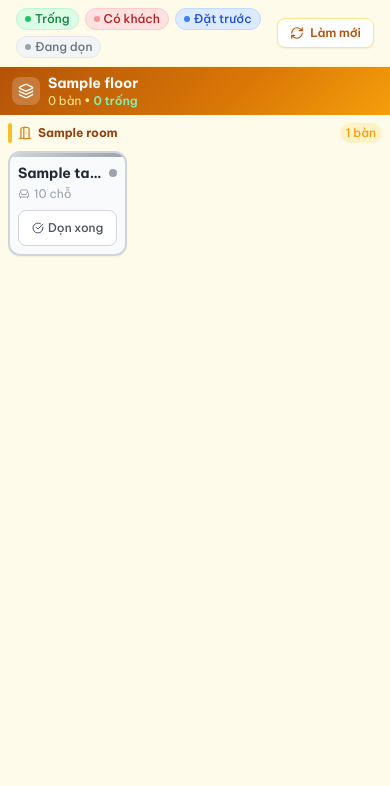
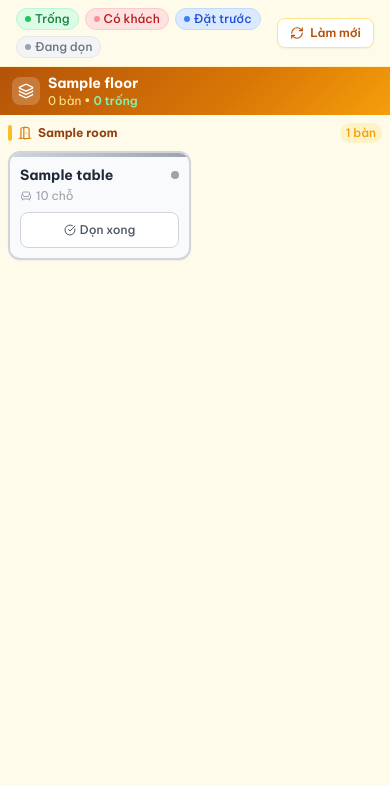
Before and after one commit to phanvanhoi/myquang-webapp, a Python web app: template app/templates/tables/index.html in a window 390 px wide. Shown: the top 786 px of the page. Run offline with Jinja, Linux system fonts and the light colour scheme; the template is opened without the code that fills it: most values are stand-ins (such as "Sample title", 1, 10 or a date in 2020); some libraries are stand-ins or nearby versions.

Commit message:
Redesign tables map mobile layout: stack floors and rooms vertically
Mobile (<md): floors and rooms stack vertically, page scrolls naturally,
2-3 column grid for cards. Desktop (md+): keeps no-scroll viewport-fit
side-by-side layout.

Fixes squished narrow cards on phones when floor 2 has multiple rooms.

```diff
--- a/app/templates/tables/index.html
+++ b/app/templates/tables/index.html
@@ -5,8 +5,11 @@
 
 {% block head %}
 <style>
-  /* Override main's overflow-auto and padding so THIS page is no-scroll */
-  main { overflow: hidden !important; padding: 0 !important; }
+  /* Mobile: allow scroll. Desktop (md+): no-scroll viewport fit */
+  main { padding: 0 !important; }
+  @media (min-width: 768px) {
+    main { overflow: hidden !important; }
+  }
 
   .floor-strip {
     background: linear-gradient(135deg, #b45309 0%, #d97706 60%, #f59e0b 100%);
@@ -24,9 +27,15 @@
   .table-card:hover {
     transform: translateY(-2px);
   }
-  /* Thin scrollbar for rooms column if ever needed */
   .rooms-wrap::-webkit-scrollbar { width: 4px; }
   .rooms-wrap::-webkit-scrollbar-thumb { background: #fcd34d; border-radius: 2px; }
+
+  /* Desktop: auto-fit compact cards */
+  @media (min-width: 768px) {
+    .tables-grid {
+      grid-template-columns: repeat(auto-fill, minmax(96px, 1fr)) !important;
+    }
+  }
 </style>
 {% endblock %}
 
@@ -37,8 +46,7 @@
   We use height: calc(100vh - 57px) where 57px ≈ header height.
 #}
 <div
-  class="flex flex-col"
-  style="height: calc(100vh - 57px); overflow: hidden;"
+  class="flex flex-col md:h-[calc(100vh-57px)] md:overflow-hidden"
   x-data="{
     openModal: false,
     modalTableId: null,
@@ -86,10 +94,11 @@
     </button>
   </div>
 
-  {# ─── FLOORS BODY (fills remaining height) ─────────────────────────────────── #}
+  {# ─── FLOORS BODY ────────────────────────────────────────────────── #}
+  {# Mobile: stack vertically, page scrolls. Desktop: side-by-side, fills remaining height. #}
   {% if tablesByFloor and tablesByFloor.length %}
 
-  <div class="flex flex-1 overflow-hidden gap-0">
+  <div class="flex flex-col md:flex-row md:flex-1 md:overflow-hidden gap-0">
 
     {% for fd in tablesByFloor %}
 
@@ -105,12 +114,8 @@
       {% endfor %}
     {% endfor %}
 
-    {#
-      Each floor gets a vertical "column".
-      Tầng 1 (no rooms) → narrower, Tầng 2 (rooms) → wider.
-      We use flex-1 for equal split; adjust with basis if needed.
-    #}
-    <div class="flex flex-col flex-1 overflow-hidden border-r border-amber-100 last:border-r-0">
+    {# Floor block — full width mobile, flex-1 desktop #}
+    <div class="flex flex-col md:flex-1 md:overflow-hidden border-b md:border-b-0 md:border-r border-amber-100 last:border-r-0 last:border-b-0">
 
       {# Floor header strip #}
       <div class="floor-strip flex items-center justify-between px-3 py-2 flex-shrink-0">
@@ -137,15 +142,15 @@
         </div>
       </div>
 
-      {# Sections (rooms) row — horizontal if multiple rooms, vertical if single #}
-      <div class="flex flex-1 overflow-hidden rooms-wrap
-                  {% if fd.sections.length > 1 %}flex-row gap-0{% else %}flex-col{% endif %}">
+      {# Sections (rooms): mobile always stack vertically, desktop horizontal if multiple rooms #}
+      <div class="flex flex-col md:flex-1 md:overflow-hidden rooms-wrap
+                  {% if fd.sections.length > 1 %}md:flex-row{% else %}md:flex-col{% endif %}">
 
         {% for section in fd.sections %}
 
-        {# Each section: flexible width/height #}
-        <div class="flex flex-col flex-1 overflow-hidden
-                    {% if fd.sections.length > 1 %}border-r border-amber-100 last:border-r-0{% endif %}
+        {# Each section #}
+        <div class="flex flex-col md:flex-1 md:overflow-hidden
+                    {% if fd.sections.length > 1 %}border-b md:border-b-0 md:border-r border-amber-100 last:border-r-0 last:border-b-0{% endif %}
                     p-2 gap-2">
 
           {# Room / area label #}
@@ -166,10 +171,9 @@
           </div>
           {% endif %}
 
-          {# Table cards grid — auto-fit, cards are compact #}
-          <div class="flex-1 overflow-hidden">
-            <div class="grid gap-2 h-full content-start"
-                 style="grid-template-columns: repeat(auto-fill, minmax(96px, 1fr));">
+          {# Table cards grid — mobile 2 cols, desktop auto-fit compact #}
+          <div class="md:flex-1 md:overflow-hidden">
+            <div class="tables-grid grid grid-cols-2 sm:grid-cols-3 gap-2 md:h-full content-start">
 
               {% for entry in section.tables %}
               {% set tbl = entry.table %}
@@ -225,7 +229,7 @@
                 <div class="{{ barCls }} h-1 w-full flex-shrink-0"></div>
 
                 {# Card body #}
-                <div class="flex flex-col gap-1 p-2 flex-1">
+                <div class="flex flex-col gap-1 p-2.5 md:p-2 flex-1">
 
                   {# Table name + status dot #}
                   <div class="flex items-center justify-between gap-1">
```
